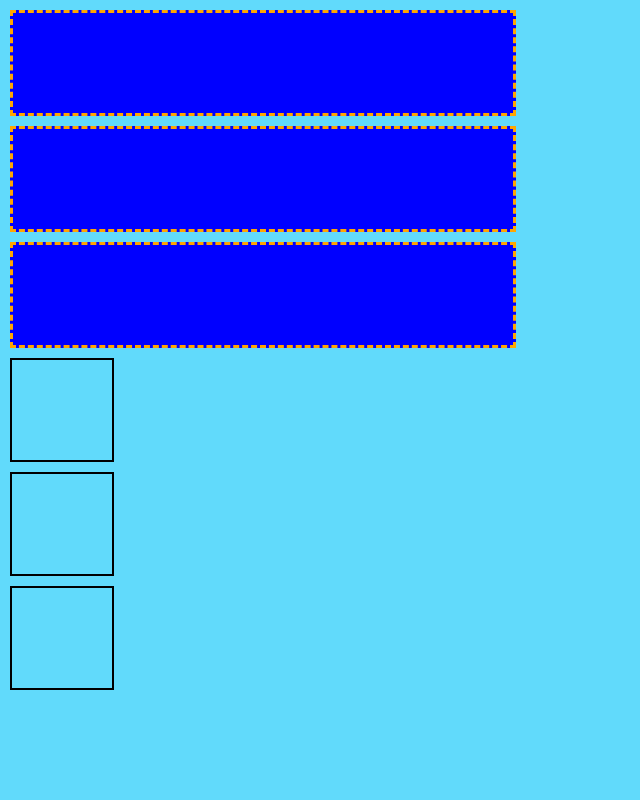
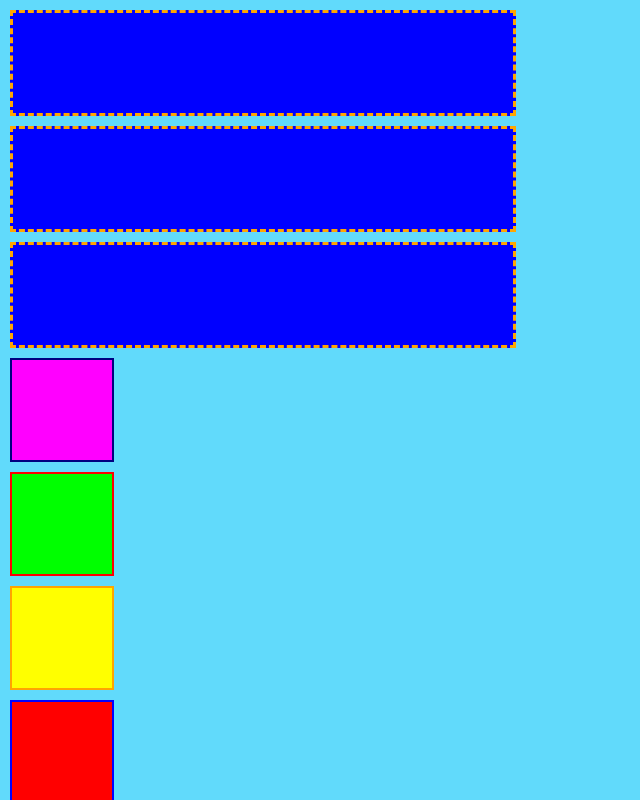
Before and after one commit to Aquizi/reactjs_styling, a React (Create React App) app: page / in a window 1280 px wide. Shown: the top 800 px of the page, without its empty margins (0-640 px from the left). Built offline with nearby package versions, Linux system fonts and the light colour scheme.

Commit message:
Second Submission Commit

```diff
--- a/src/App.js
+++ b/src/App.js
@@ -9,9 +9,13 @@ function App() {
         <Rectangle/>
         <Rectangle/>
 
-        <Block/>
-        <Block/>
-        <Block/>
+        <Block data={{backColor:"Magenta", borderColor:"Navy"}}/>
+        <Block data={{backColor:"Lime", borderColor:"Red"}}/>
+        <Block data={{backColor:"Yellow", borderColor:"Orange"}}/>
+
+        <Block data={{backColor:"Red", borderColor:"Blue"}}/>
+        <Block data={{backColor:"Blue", borderColor:"Green"}}/>
+        <Block data={{backColor:"Green", borderColor:"Red"}}/>
     </div>
   );
 }
--- a/src/components/Block.js
+++ b/src/components/Block.js
@@ -1,32 +1,32 @@
 import React from "react";
 
-function Block(){
+function Block(props){
 
-    let colorCount=React.useState(0);
+    const [backColor, setBackColor] = React.useState(props.data.backColor);
+    const [borderColor, setBorderColor]= React.useState(props.data.borderColor);
 
-    const fillColorsList=["red","blue","green"];
-    const borderColorsList=["blue","green","red"];
-
-    const changeColor=()=>{
-        colorCount++
-        if(colorCount>2){
-            colorCount=0
-        }
+    let changeColor = () =>{
+        setBackColor("Green")
+        setBorderColor("Red")
     }
 
-    let style={
+    let style=
+        {
             height:"100px",
             width:"100px",
             border:"solid",
             borderWidth:"2px",
             margin:"10px",
-        backgroundColor:fillColorsList[colorCount],
-        borderColor:borderColorsList[colorCount]
+            backgroundColor:backColor,
+            borderColor:borderColor
     }
 
+
     return(
-        <div style={style} onClick={changeColor}>
+        <span>
+            <div style={style} onClick={() => changeColor()}>
             </div>
+        </span>
     )
 }
 
```
Lines whose indentation alone changed are shown as unchanged.
